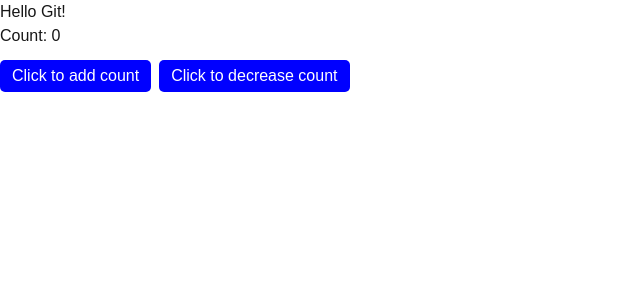
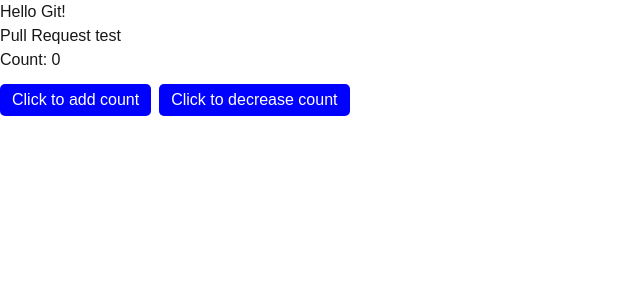
Before and after one commit to JHsolution0408/git-demo, a Next.js app: page / in a window 1280 px wide. Shown: the top 300 px of the page, without its empty margins (0-640 px from the left). Built offline with nearby package versions, Linux system fonts and the light colour scheme.

Commit message:
[Close #4] chore: Test auto assign reviewer to PR

```diff
--- a/app/page.tsx
+++ b/app/page.tsx
@@ -32,6 +32,8 @@ export default function Home() {
   return (
     <>
       <div>Hello Git!</div>
+      <div>Pull Request test</div>
+
       <div>
         <p>Count: {count}</p>
 
```
